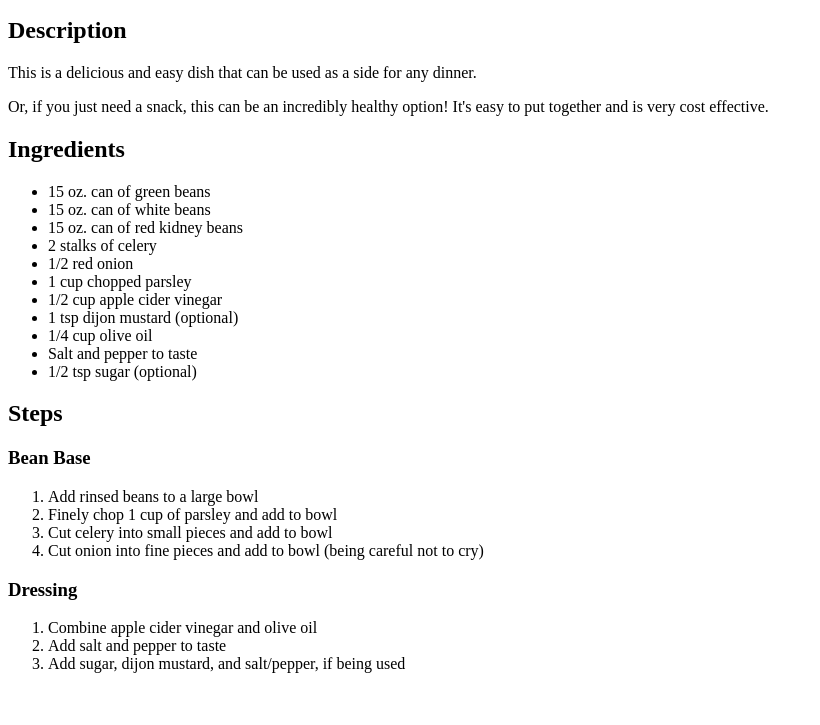
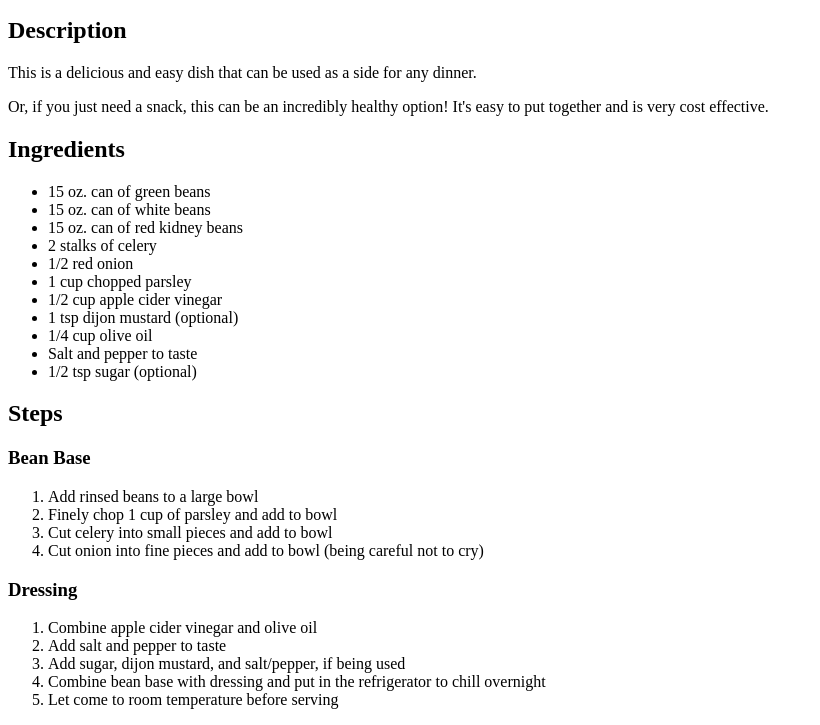
Before and after one commit to RusticTurtle/odin-recipes, a plain HTML site: page threebeansalad.html in a window 1280 px wide. Shown: the part 101-826 px from the top of the page, without its empty margins (0-820 px from the left). Before the commit the page ends 800 px from the top, so only its background shows below. Drawn offline with Linux system fonts and the light colour scheme.

Commit message:
finished three bean salad recipe

```diff
--- a/threebeansalad.html
+++ b/threebeansalad.html
@@ -39,6 +39,9 @@
                 <li>Combine apple cider vinegar and olive oil</li>
                 <li>Add salt and pepper to taste</li>
                 <li>Add sugar, dijon mustard, and salt/pepper, if being used</li>
+                <li>Combine bean base with dressing and put in the refrigerator to chill overnight</li>
+                <li>Let come to room temperature before serving</li>
+
             </ol>
 
 
```
